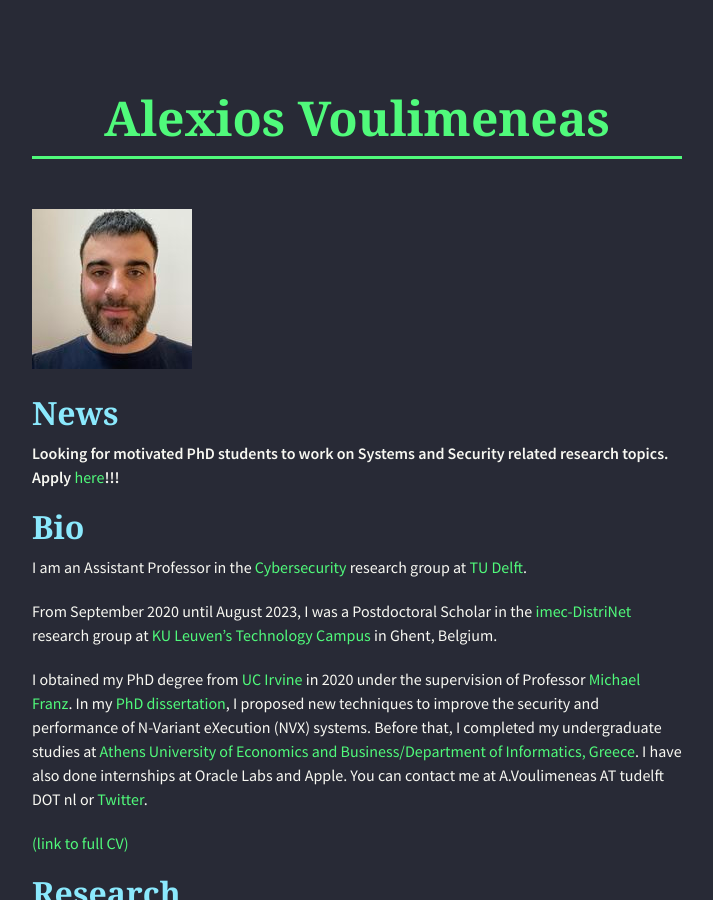
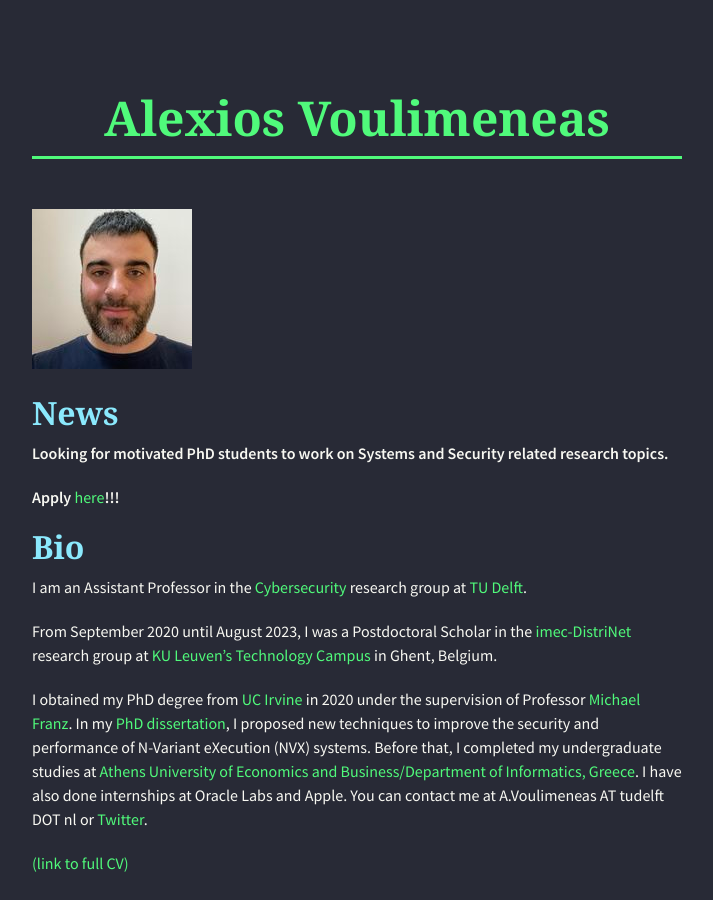
Before and after one commit to alexios-voulimeneas/alexios-voulimeneas.github.io, a Jekyll site: the page built from index.md, in a window 1280 px wide and 900 px high. Shown: the whole window, without its empty margins (283-996 px from the left). Built offline with Jekyll 4.4.1, drawn with Linux system fonts in a browser that asks for light colours; nearby versions of some CDN libraries; the repository's description, which GitHub fills in, is left out.

```diff
--- a/index.md
+++ b/index.md
@@ -6,7 +6,9 @@ layout: default
 
 ## [](#header-2)News
 
-**Looking for motivated PhD students to work on Systems and Security related research topics. Apply [here](https://www.tudelft.nl/over-tu-delft/werken-bij-tu-delft/vacatures/details?jobId=16855&jobTitle=PhD%20Position%20Systems%20and%20Systems%20Security)!!!**
+**Looking for motivated PhD students to work on Systems and Security related research topics.**
+
+**Apply [here](https://www.tudelft.nl/over-tu-delft/werken-bij-tu-delft/vacatures/details?jobId=16855&jobTitle=PhD%20Position%20Systems%20and%20Systems%20Security)!!!**
 
 ## [](#header-2)Bio
 
```
